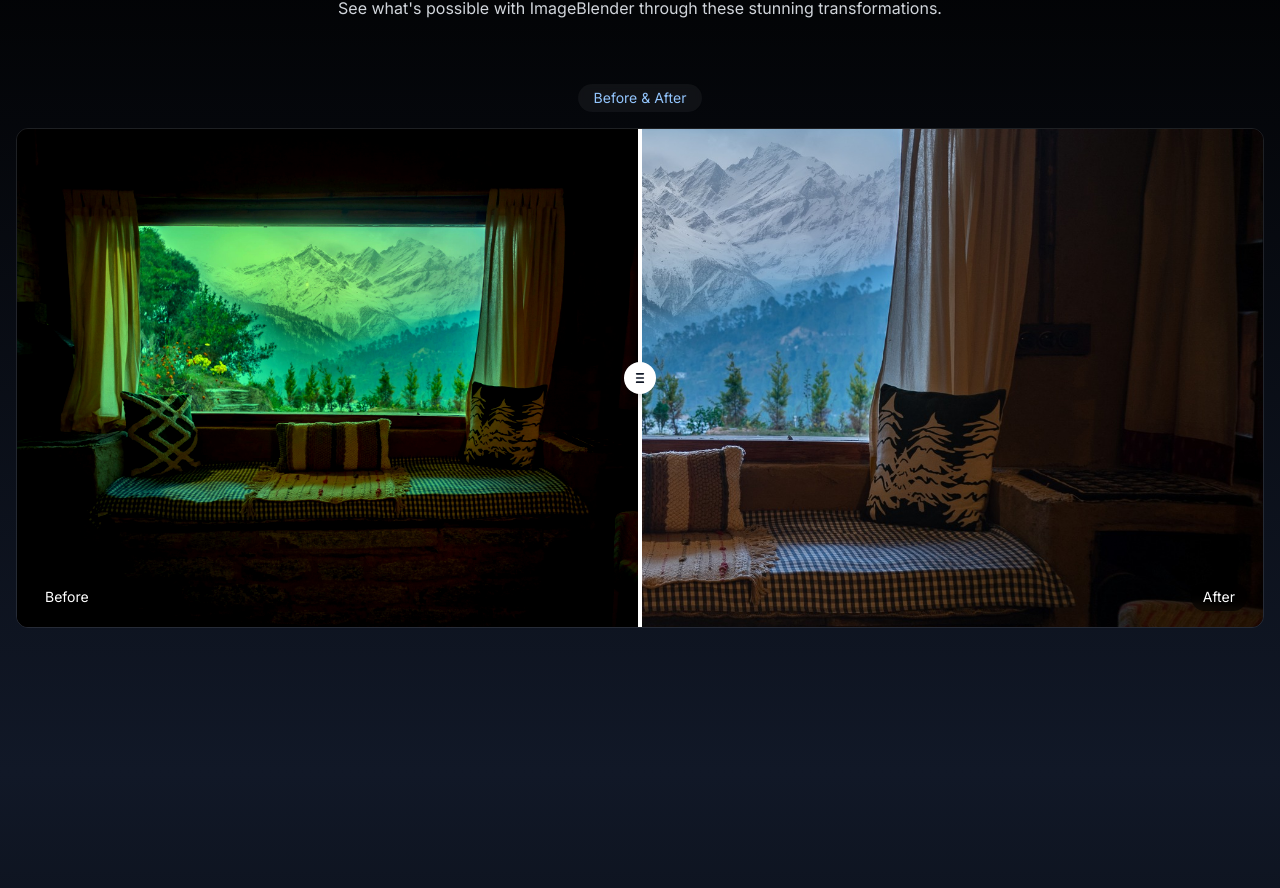
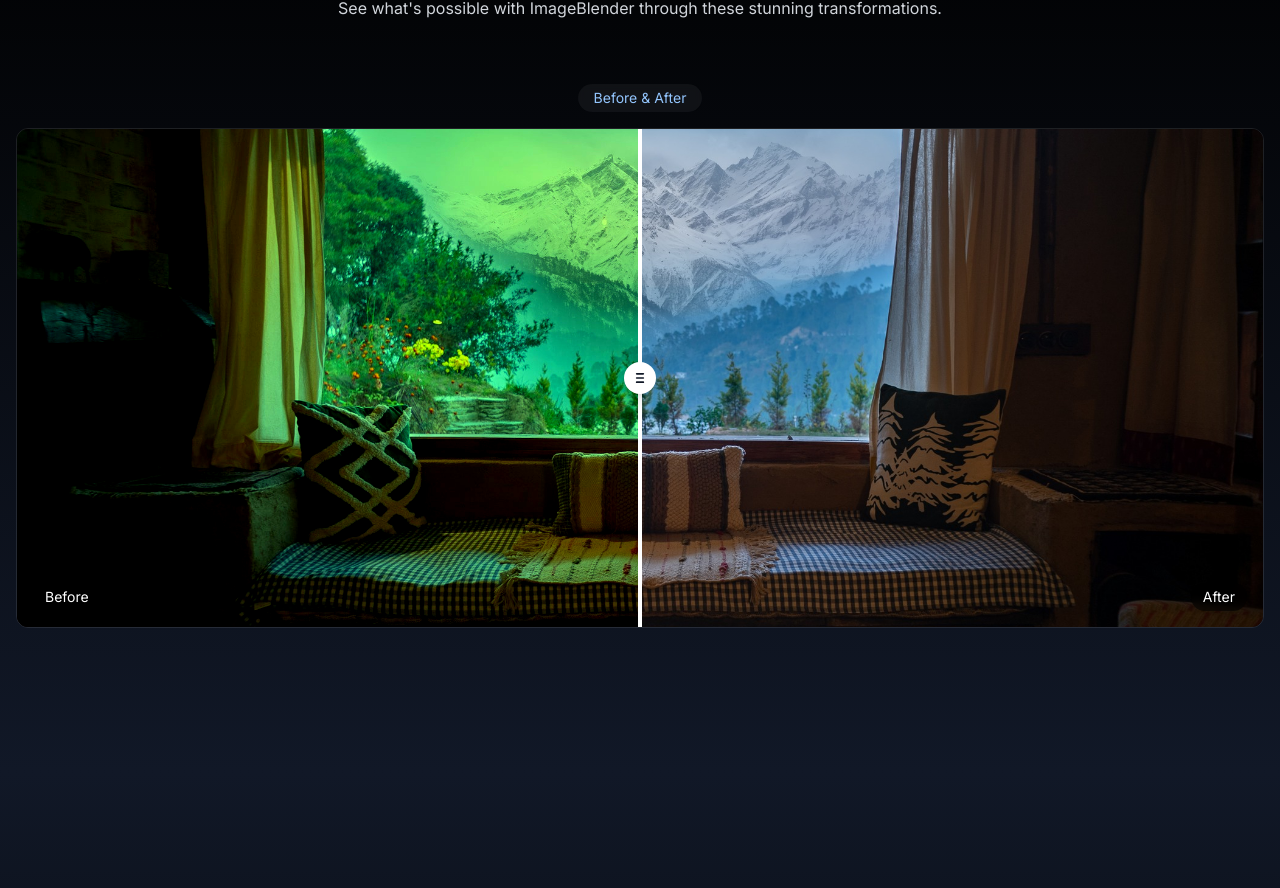
Before and after one commit to muhammadhafijur/image-blender, a Vue app: page / in a window 1280 px wide. Shown: the part 2334-3222 px from the top of the page. Built offline with nearby package versions, Linux system fonts and the light colour scheme; no server answers; the database is empty; a web font is replaced by a local one.

Commit message:
:art: styles: Fix image scaling in demo slider

```diff
--- a/src/components/ImageShowcase.vue
+++ b/src/components/ImageShowcase.vue
@@ -32,7 +32,8 @@
           <img
             src="../images/before.jpg"
             alt="Original image"
-            class="absolute inset-0 h-full w-full object-cover"
+            class="absolute inset-0 h-full w-full object-cover lg:w-[1246px]"
+            style="max-width: initial"
           />
 
           <div
@@ -42,8 +43,11 @@
             <img
               src="../images/after.jpg"
               alt="Transformed image"
-              class="absolute inset-0 h-full w-full object-cover"
-              style="filter: saturate(1.5) contrast(1.2) brightness(1.1)"
+              class="absolute inset-0 h-full w-full object-cover lg:w-[1246px]"
+              style="
+                filter: saturate(1.5) contrast(1.2) brightness(1.1);
+                max-width: initial;
+              "
             />
           </div>
 
@@ -138,4 +142,8 @@ onUnmounted(() => {
 });
 </script>
 
-<style scoped></style>
+<style scoped>
+.custom-max-width-initial {
+  max-width: initial;
+}
+</style>
```
